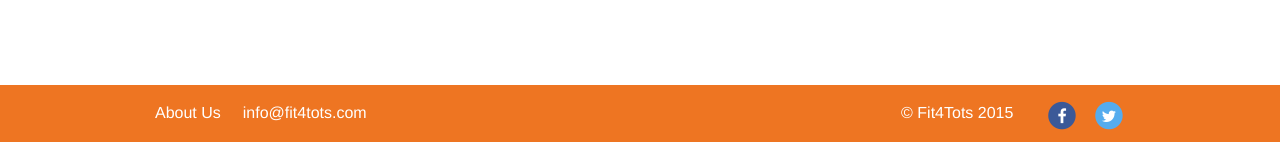
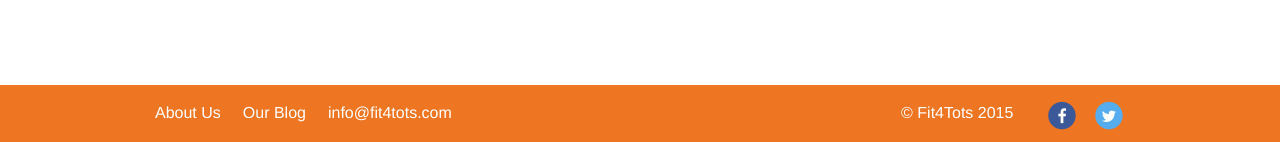
Before and after one commit to fit4tots/fit4tots.github.io, a Jekyll site: the page built from _posts/2015-03-02-should-we-ban-junk-food-advertising.md, in a window 1280 px wide. Shown: the part 829-971 px from the top of the page. Built offline with Jekyll 4.4.1, drawn with Linux system fonts in a browser that asks for light colours; nearby versions of some CDN libraries.

Commit message:
adding first blog post, 2

```diff
--- a/_includes/layouts/footer.html
+++ b/_includes/layouts/footer.html
@@ -5,6 +5,9 @@
         <ul class="left">
           <li>
             <a href="{{ '/about_us' | prepend: site.baseurl }}">About Us</a>
+          </li>
+          <li>
+            <a href="{{ '/our_blog' | prepend: site.baseurl }}">Our Blog</a>
           </li>
           <li>
             <a href="mailto:{{site.email}}">{{ site.email }}</a>
--- a/_layouts/post.html
+++ b/_layouts/post.html
@@ -18,7 +18,7 @@ layout: default
   <article>{{ content }}</article>
   {% if page.image %}
   <div class="show-for-medium-up">
-    <img class="radius" data-interchange="[{{site.cloudinary_prefix}}/c_scale,f_auto,w_970/v1/{{ page.image }} (medium-only)]">
+    <img class="radius" data-interchange="[{{site.cloudinary_prefix}}/c_scale,f_auto,w_970/v1/{{ page.image }} (medium)]">
     <br>
     <br>
   </div>
```
Also changed, not shown: 2 other files.
